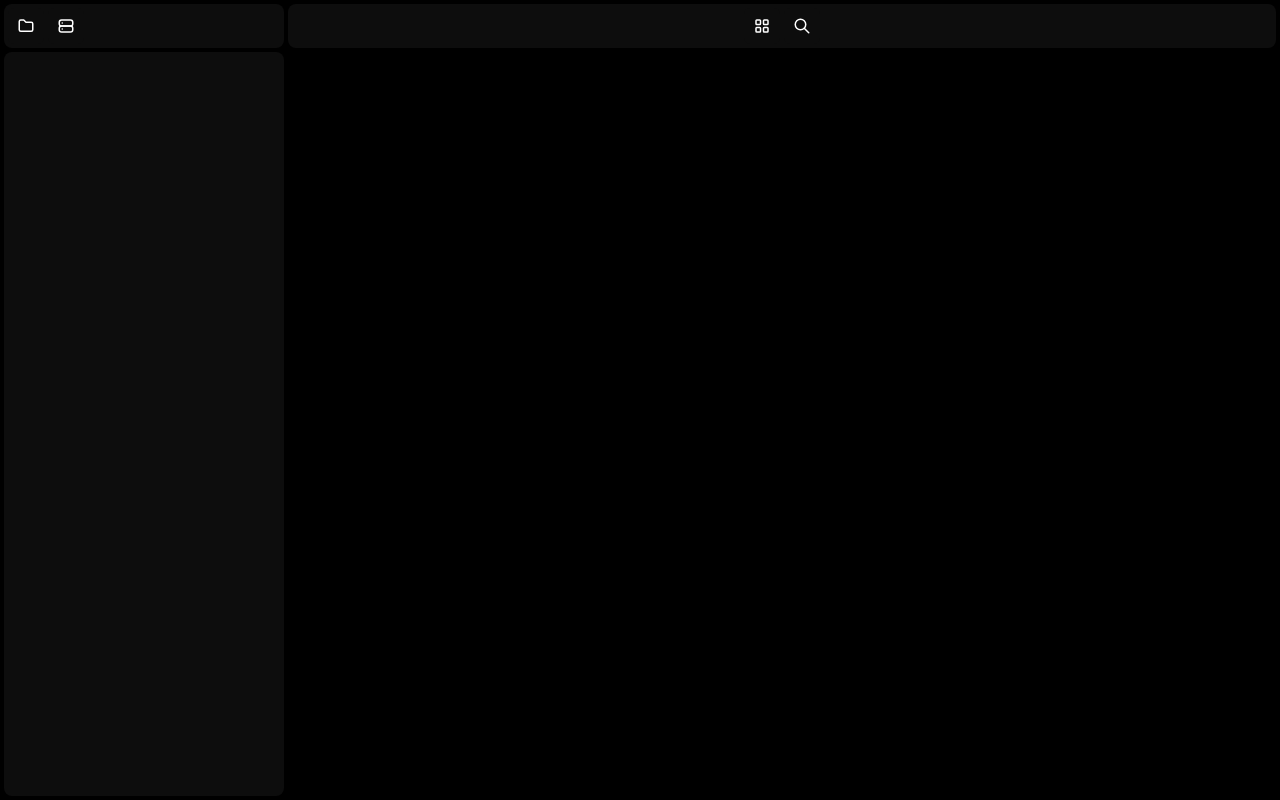
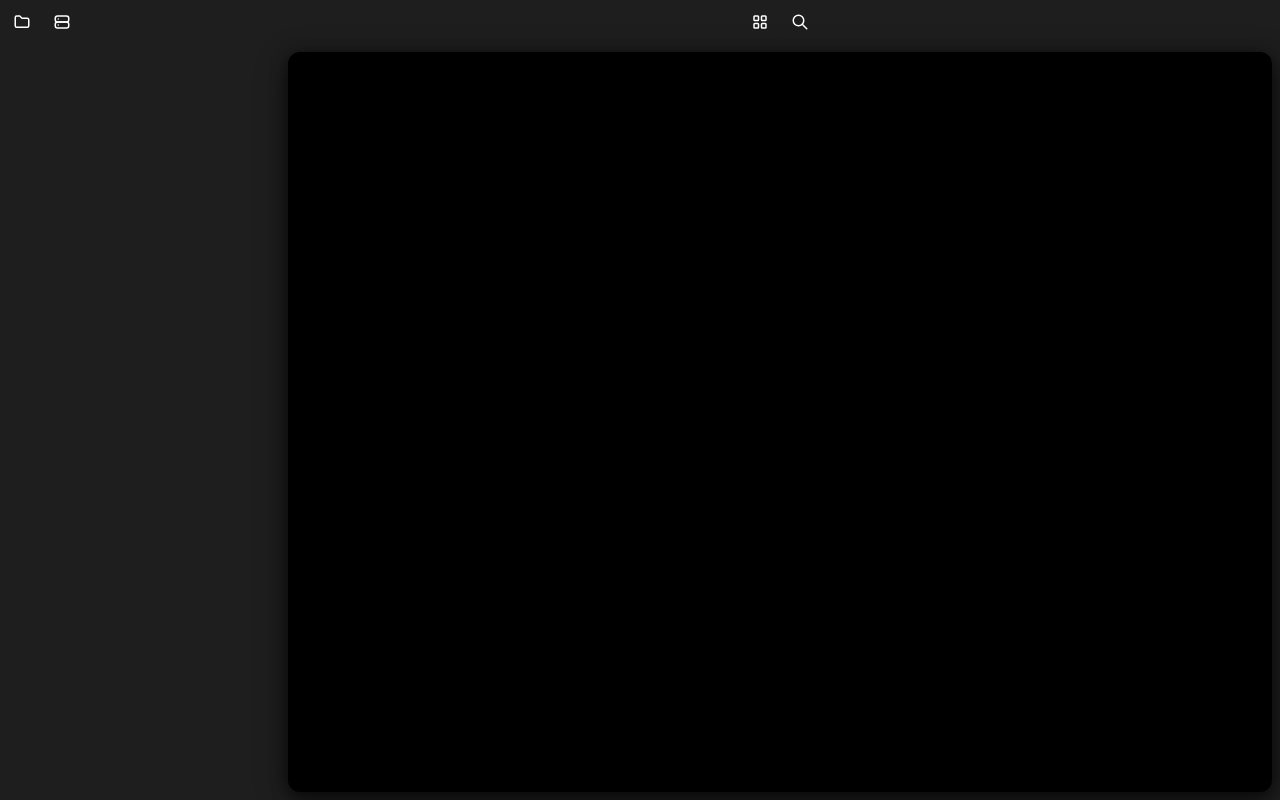
Before and after one commit to serafim-external/ScanMark4, a React (Vite) app in the folder frontend/: page / in a window 1280 px wide. Built offline with nearby package versions, Linux system fonts and the light colour scheme.

Commit message:
Обновлены стили компонентов: изменен цвет фона кнопки и панелей, улучшено оформление интерфейса

```diff
--- a/frontend/src/App.css
+++ b/frontend/src/App.css
@@ -4,17 +4,16 @@
   display: grid;
   grid-template-columns: 280px 1fr;
   grid-template-rows: 44px 1fr;
-  grid-gap: 4px;
-  padding: 4px;
-  background-color: hsl(0, 0%, 0%);
+  grid-gap: 0;
+  padding: 0;
+  background-color: #1e1e1e;
   font-family: 'Inter', sans-serif;
 }
 
 .sources-panel {
   grid-row: 1;
   grid-column: 1;
-  background-color: hsl(0, 0%, 5%);
-  border-radius: 8px;
+  background-color: #1e1e1e;
   display: flex;
   align-items: center;
   gap: 4px;
@@ -24,8 +23,7 @@
 .tools-panel {
   grid-row: 1;
   grid-column: 2;
-  background-color: hsl(0, 0%, 5%);
-  border-radius: 8px;
+  background-color: #1e1e1e;
   display: flex;
   align-items: center;
   justify-content: center;
@@ -36,8 +34,7 @@
 .browser-panel {
   grid-row: 2;
   grid-column: 1;
-  background-color: hsl(0, 0%, 5%);
-  border-radius: 8px;
+  background-color: #1e1e1e;
   overflow-y: auto;
   padding: 8px;
 }
@@ -45,7 +42,11 @@
 .viewport-area {
   grid-row: 2;
   grid-column: 2;
-  background-color: hsl(0, 0%, 0%);
-  border-radius: 8px;
+  background-color: #000000;
+  border-radius: 12px;
   overflow: hidden;
+  margin: 8px;
+  box-shadow:
+    0 4px 16px rgba(0, 0, 0, 0.6),
+    0 8px 32px rgba(0, 0, 0, 0.4);
 }
--- a/frontend/src/components/Button.jsx
+++ b/frontend/src/components/Button.jsx
@@ -1,6 +1,6 @@
 const Button = ({ children, onClick, variant = 'default', title }) => {
   const baseStyle = {
-    backgroundColor: 'hsl(0, 0%, 5%)',
+    backgroundColor: '#1e1e1e',
     color: '#ffffff',
     border: 'none',
     borderRadius: '6px',
@@ -27,11 +27,11 @@ const Button = ({ children, onClick, variant = 'default', title }) => {
   const buttonStyle = { ...baseStyle, ...variants[variant] };
 
   const handleMouseEnter = (e) => {
-    e.currentTarget.style.backgroundColor = 'hsl(0, 0%, 10%)';
+    e.currentTarget.style.backgroundColor = 'hsl(0, 0%, 25%)';
   };
 
   const handleMouseLeave = (e) => {
-    e.currentTarget.style.backgroundColor = 'hsl(0, 0%, 5%)';
+    e.currentTarget.style.backgroundColor = '#1e1e1e';
   };
 
   return (
```
